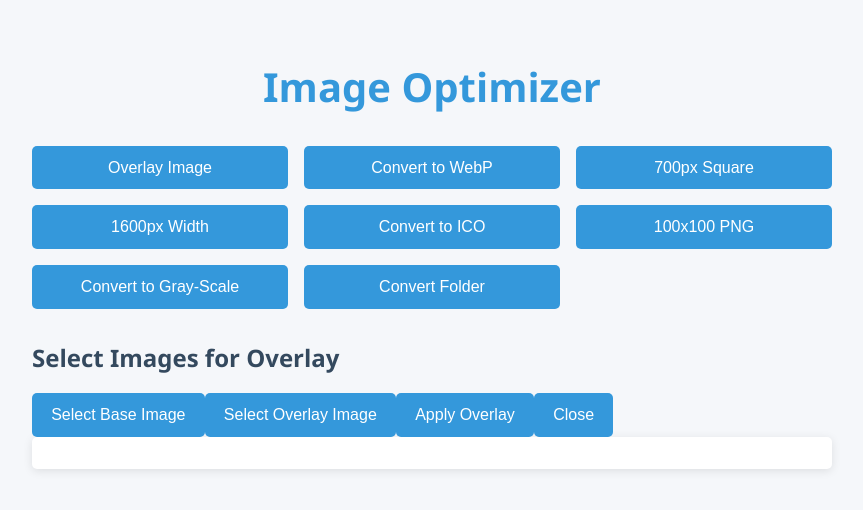
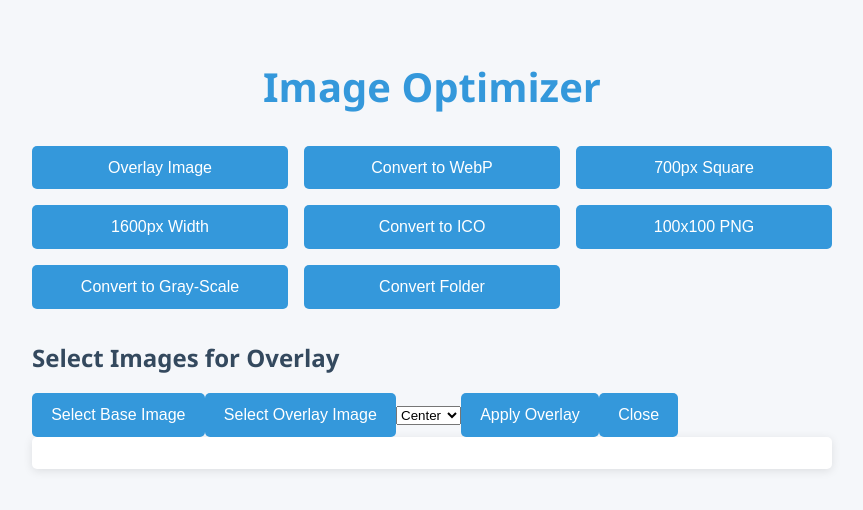
Before and after one commit to Ktopper/img-optimizer-tauri, a React (Vite) app: page / in a window 1280 px wide. Both pictures are taken after a click on the button "Overlay Image". Shown: the top 510 px of the page, without its empty margins (208-1071 px from the left). Built offline with nearby package versions, Linux system fonts and the light colour scheme.

Commit message:
added area to put overlay

```diff
--- a/src/App.jsx
+++ b/src/App.jsx
@@ -26,10 +26,10 @@ function App() {
     }
   };
 
-  const handleOverlay = async (baseImage, overlayImage) => {
+  const handleOverlay = async (baseImage, overlayImage, overlayOption) => {
     try {
       setStatus('Overlaying...');
-      const response = await invoke('overlay_image', { baseImagePath: baseImage, overlayImagePath: overlayImage });
+      const response = await invoke('overlay_image', { baseImagePath: baseImage, overlayImagePath: overlayImage, overlayOption });
       setStatus(response);
     } catch (error) {
       setStatus(`Error: ${error}`);
--- a/src/ImageOverlayModal.jsx
+++ b/src/ImageOverlayModal.jsx
@@ -4,6 +4,7 @@ import { open } from '@tauri-apps/api/dialog';
 function ImageOverlayModal({ onClose, onOverlay }) {
   const [baseImage, setBaseImage] = useState(null);
   const [overlayImage, setOverlayImage] = useState(null);
+  const [overlayOption, setOverlayOption] = useState('center');
 
   const selectBaseImage = async () => {
     const selected = await open({
@@ -23,7 +24,7 @@ function ImageOverlayModal({ onClose, onOverlay }) {
 
   const handleOverlay = () => {
     if (baseImage && overlayImage) {
-      onOverlay(baseImage, overlayImage);
+      onOverlay(baseImage, overlayImage, overlayOption);
     }
   };
 
@@ -34,6 +35,13 @@ function ImageOverlayModal({ onClose, onOverlay }) {
       {baseImage && <p>Base Image: {baseImage}</p>}
       <button onClick={selectOverlayImage}>Select Overlay Image</button>
       {overlayImage && <p>Overlay Image: {overlayImage}</p>}
+      <select value={overlayOption} onChange={(e) => setOverlayOption(e.target.value)}>
+        <option value="center">Center</option>
+        <option value="left">Left</option>
+        <option value="right">Right</option>
+        <option value="tile">Tile</option>
+        <option value="stretch">Stretch</option>
+      </select>
       <button onClick={handleOverlay}>Apply Overlay</button>
       <button onClick={onClose}>Close</button>
     </div>
```
Also changed, not shown: src-tauri/node-backend/convert.cjs (+24 -8 lines), 1 other file (tests, documents, lock files or other folders).
